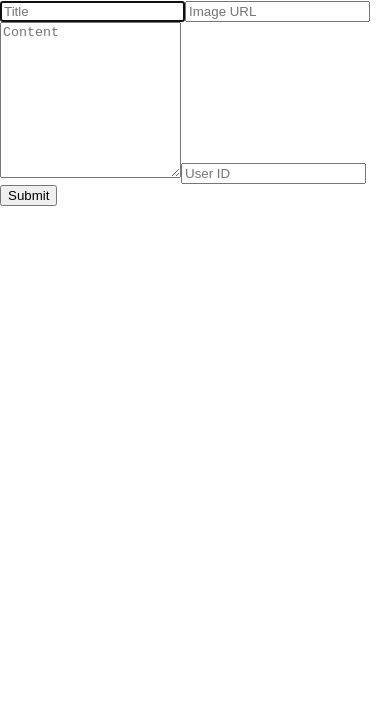
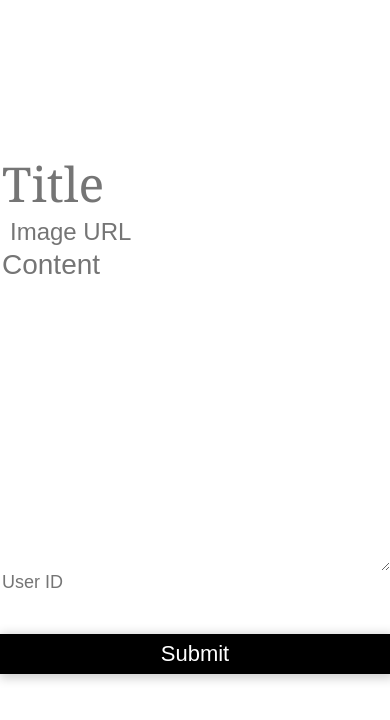
Before and after one commit to Ricomitch/blog-app, a React (Create React App) app in the folder client/: page /add-post in a window 390 px wide. Shown: the top 720 px of the page. Built offline with nearby package versions, Linux system fonts and the light colour scheme.

Commit message:
styled create/edit screens

```diff
--- /dev/null
+++ b/client/src/screens/PostCreate/PostCreate.css
@@ -0,0 +1,64 @@
+.create-form {
+  padding-top: 50px;
+  display: flex;
+  flex-direction: column;
+  height: 100%;
+  width: 100%;
+  justify-content: space-evenly;
+}
+
+input:focus, textarea:focus, select:focus {
+  outline: none;
+}
+
+input, textarea {
+  font-size: 48px;
+  font-family: Georgia, 'Times New Roman', Times, serif;
+  border-top-style: hidden;
+  border-right-style: hidden;
+  border-left-style: hidden;
+  border-bottom-style: hidden;
+}
+
+textarea {
+  font-size: 24px;
+  font-family: Arial, Helvetica, sans-serif;
+}
+
+.input-title {
+  font-size: 48px;
+  font-family: Georgia, 'Times New Roman', Times, serif;
+}
+
+.input-imgURL {
+  padding-left: 10px;
+  font-size: 24px;
+  font-family: Arial, Helvetica, sans-serif;
+}
+
+.input-userId {
+  font-size: 18px;
+  font-family: Arial, Helvetica, sans-serif;
+}
+
+.submit-button {
+  font-size: 22px;
+  font-family: Arial, Helvetica, sans-serif;
+  height: 40px;
+  margin-top: 40px;
+  background-color: black;
+  color: white;
+  border: none;
+  box-shadow: 2px 2px 10px 2px #CECECE;
+  cursor: pointer;
+}
+
+@media (max-width: 500px) {
+  .create-form {
+      padding-top: 150px;
+  }
+
+  input, textarea {
+      font-size: 28px;
+  }
+}
--- a/client/src/screens/PostCreate/PostCreate.jsx
+++ b/client/src/screens/PostCreate/PostCreate.jsx
@@ -1,4 +1,5 @@
 import React, { useState } from 'react'
+import './PostCreate.css'
 import { Redirect } from 'react-router-dom';
 import { createPost } from '../../services/posts';
 
--- /dev/null
+++ b/client/src/screens/PostEdit/PostEdit.css
@@ -0,0 +1,82 @@
+.post-edit {
+  display: flex;
+  padding: 100px;
+  padding-top: 80px;
+}
+
+.image-container {
+  display: flex;
+  flex-direction: column;
+  align-items: center;
+}
+
+.edit-post-image {
+  width: 500px;
+  padding: 0 40px;
+  padding-bottom: 5px;
+}
+
+.edit-input-image-link {
+  width: 300px;
+  text-align: center;
+  font-size: 20px;
+  font-family: -apple-system, BlinkMacSystemFont, 'Segoe UI', 'Roboto', 'Oxygen', 'Ubuntu', 'Cantarell', 'Fira Sans', 'Droid Sans', 'Helvetica Neue', sans-serif;
+}
+
+.edit-form {
+  font-family: -apple-system, BlinkMacSystemFont, 'Segoe UI', 'Roboto', 'Oxygen', 'Ubuntu', 'Cantarell', 'Fira Sans', 'Droid Sans', 'Helvetica Neue', sans-serif;
+  line-height: 1.6;
+}
+
+.input-title {
+  font-family: -apple-system, BlinkMacSystemFont, 'Segoe UI', 'Roboto', 'Oxygen', 'Ubuntu', 'Cantarell', 'Fira Sans', 'Droid Sans', 'Helvetica Neue', sans-serif;
+  font-size: 64px;
+  letter-spacing: 1px;
+  padding: 5px;
+}
+
+.textarea-content {
+  font-family: -apple-system, BlinkMacSystemFont, 'Segoe UI', 'Roboto', 'Oxygen', 'Ubuntu', 'Cantarell', 'Fira Sans', 'Droid Sans', 'Helvetica Neue', sans-serif;
+  font-size: 16px;
+  padding: 10px;
+  letter-spacing: .9px;
+  line-height: 1.6;
+}
+
+.save-button {
+  font-size: 22px;
+  font-family: Arial, Helvetica, sans-serif;
+  height: 40px;
+  width: 200px;
+  margin-top: 40px;
+  background-color: black;
+  color: white;
+  border: none;
+  box-shadow: 2px 2px 10px 2px #CECECE;
+  cursor: pointer;
+}
+
+@media (max-width: 500px) {
+  .input-name {
+      margin-left: -10px;
+      padding-left: -10px;
+      font-size: 26px;
+  }
+  .edit-form {
+      padding: 0px;
+  }
+  .textarea-content {
+      width: 100%;
+      padding: 0px;
+  }
+  .post-edit {
+      width: 100%;
+      flex-direction: column;
+  }
+  .image-container {
+      width: 100%;
+  }
+  .edit-post-image {
+      width: 300px;
+  }
+}
--- a/client/src/screens/PostEdit/PostEdit.jsx
+++ b/client/src/screens/PostEdit/PostEdit.jsx
@@ -63,6 +63,7 @@ const PostEdit = (props) => {
             value={post.title}
             name='title'
             required
+            autofocus
             onChange={handleChange}
           />
           <textarea
```
